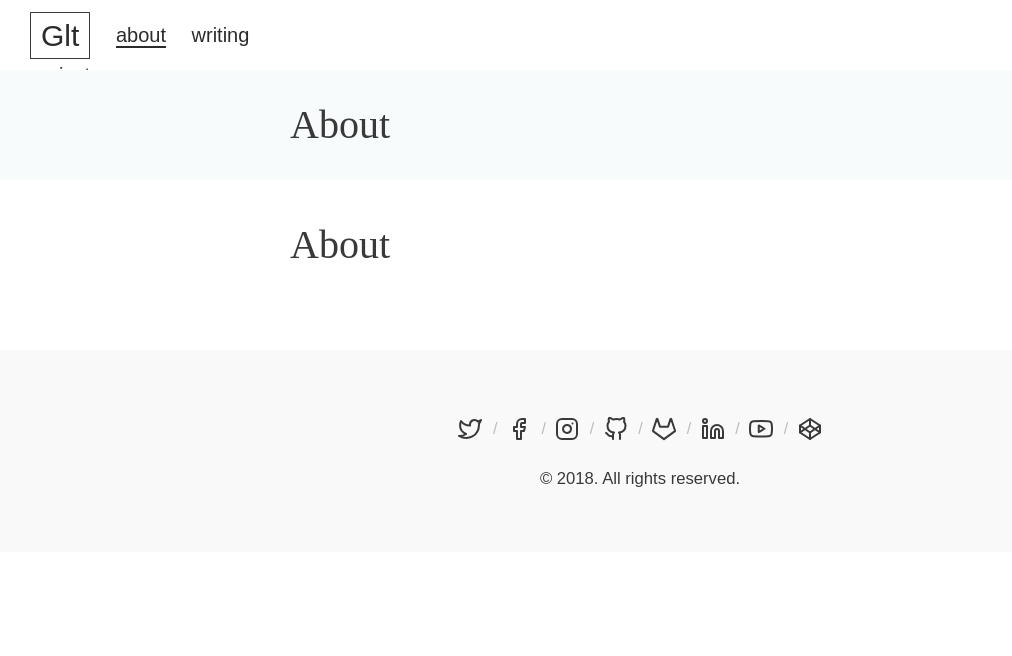
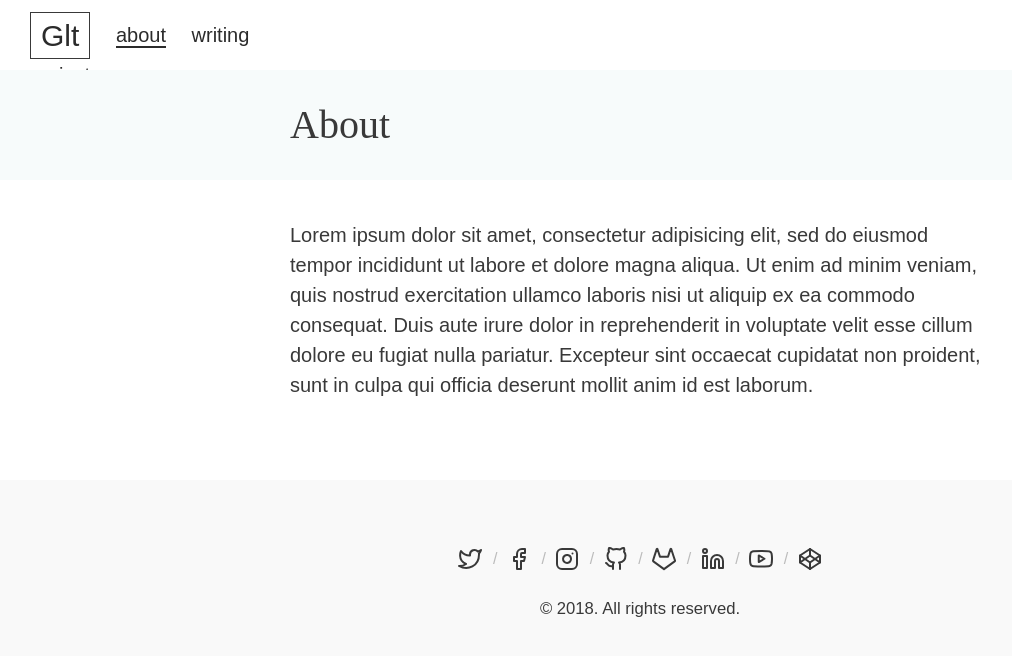
Before and after one commit to miltonparedes/glitch-jekyll, a Jekyll site: the page built from about.md, in a window 1280 px wide. Shown: the top 656 px of the page, without its empty margins (0-1012 px from the left). Built offline with Jekyll 4.4.1, drawn with Linux system fonts in a browser that asks for light colours; some web fonts are replaced.

Commit message:
about page for test

```diff
--- a/about.md
+++ b/about.md
@@ -1,5 +1,6 @@
 ---
-layout: page
+layout: default
 title: About
 in_nav: 0
 ---
+Lorem ipsum dolor sit amet, consectetur adipisicing elit, sed do eiusmod tempor incididunt ut labore et dolore magna aliqua. Ut enim ad minim veniam, quis nostrud exercitation ullamco laboris nisi ut aliquip ex ea commodo consequat. Duis aute irure dolor in reprehenderit in voluptate velit esse cillum dolore eu fugiat nulla pariatur. Excepteur sint occaecat cupidatat non proident, sunt in culpa qui officia deserunt mollit anim id est laborum.
```
